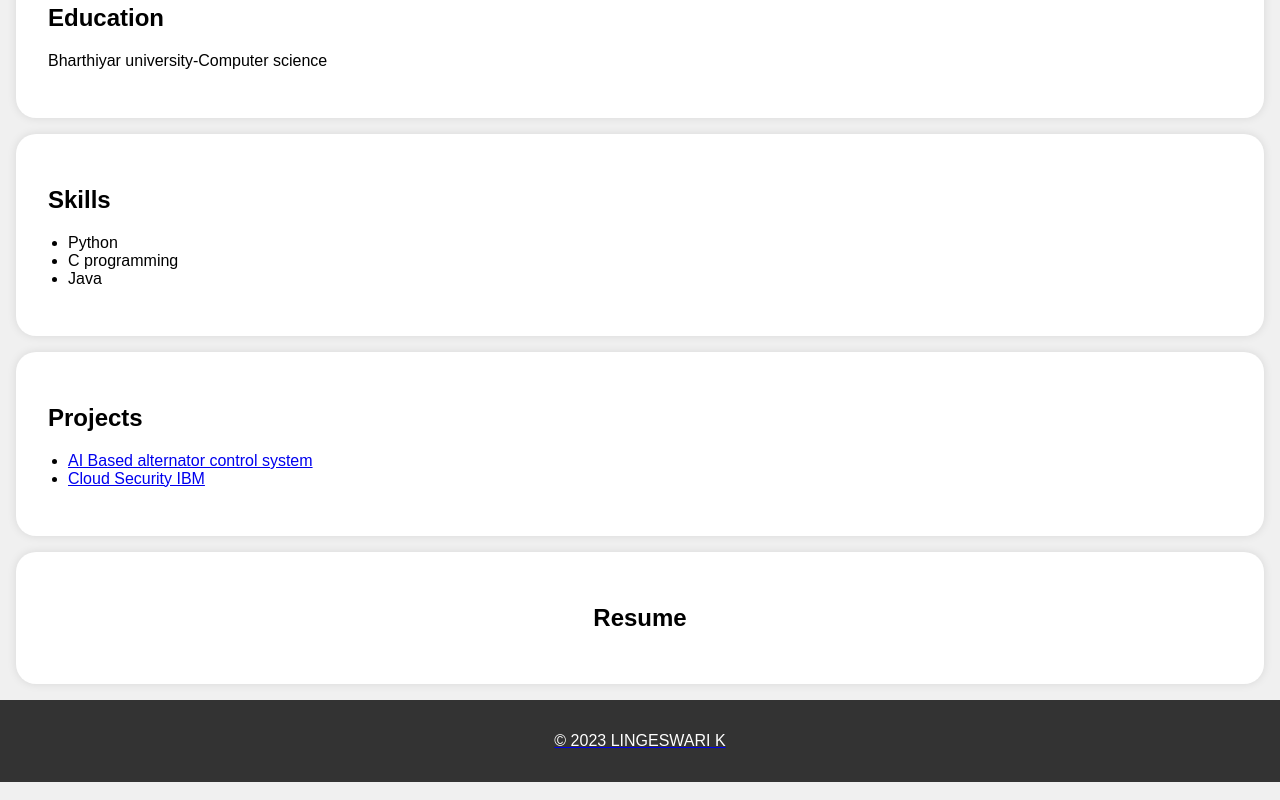
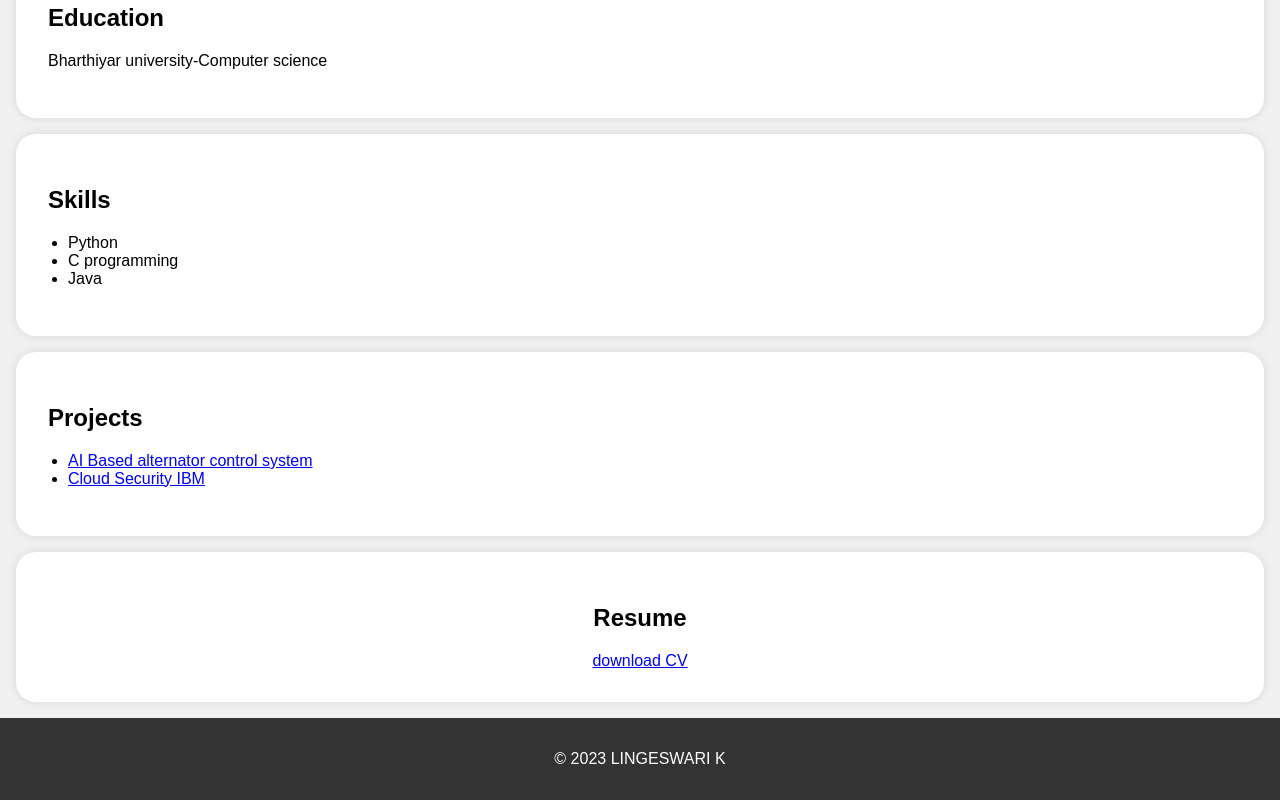
Before and after one commit to Lingeswari29/Lingeswari29, a plain HTML site: page index.html in a window 1280 px wide. Shown: the part 494-1294 px from the top of the page. Drawn offline with Linux system fonts and the light colour scheme.

Commit message:
Update index.html

```diff
--- a/index.html
+++ b/index.html
@@ -152,7 +152,7 @@
         <div class="section-content">
             <center>
             <h2>Resume</h2>
-            <a href="https://drive.google.com/file/d/15rwV8Az2pDBpkLMpkNzxHJyU6dirLYX2/view?usp=drivesdk "download CV</a>
+            <a href="https://drive.google.com/file/d/15rwV8Az2pDBpkLMpkNzxHJyU6dirLYX2/view?usp=drivesdk">download CV</a>
         </center>
         </div>
 
@@ -181,4 +181,4 @@
         });
     </script>
 </body>
-  </html>
+</html>
```
